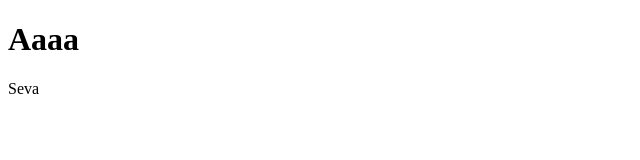
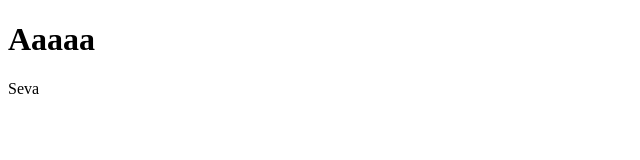
Before and after one commit to Daria-Dan/rsschool-cv, a plain HTML site: page index.html in a window 1280 px wide. Shown: the full height of the page, 0-640 px from the left. Drawn offline with Linux system fonts and the light colour scheme.

Commit message:
feat: update html

```diff
--- a/index.html
+++ b/index.html
@@ -6,7 +6,7 @@
 	<title>Title</title>
 </head>
 <body>
-	<h1>Aaaa</h1>
+	<h1>Aaaaa</h1>
 	<p>Seva</p>
 </body>
 </html>
```
